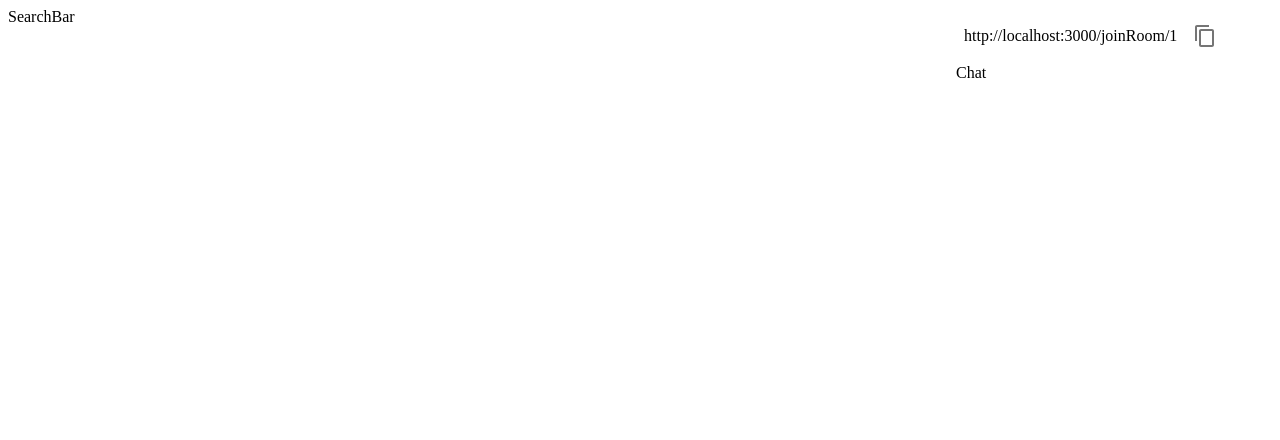
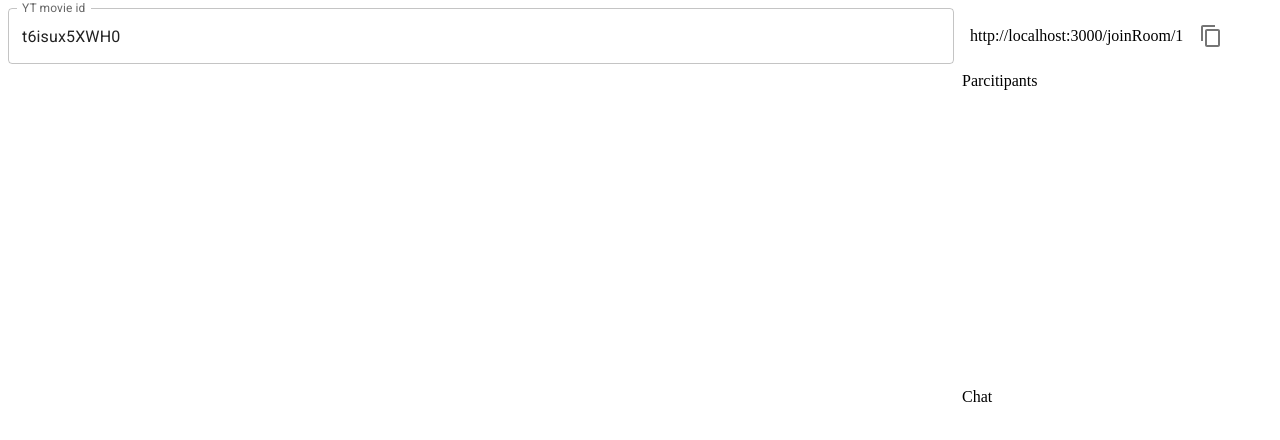
Before and after one commit to EP-coode/WatchTube, a React (Vite) app in the folder frontend/: page /room/1 in a window 1280 px wide. Shown: the top 440 px of the page. Built offline with nearby package versions, Linux system fonts and the light colour scheme; no server answers.

Commit message:
add movie id input

```diff
--- a/frontend/index.html
+++ b/frontend/index.html
@@ -11,7 +11,7 @@
       href="https://fonts.googleapis.com/icon?family=Material+Icons"
     />
     <meta name="viewport" content="width=device-width, initial-scale=1.0" />
-    <title>Vite App</title>
+    <title>Watch Tube</title>
   </head>
   <body>
     <div id="root"></div>
--- a/frontend/src/Components/ClipBoardCoppyLabel.tsx
+++ b/frontend/src/Components/ClipBoardCoppyLabel.tsx
@@ -1,13 +1,14 @@
 import React, { useState } from 'react';
 import { ContentCopy as ContentCopyIcon } from '@mui/icons-material';
-import { Box, IconButton, Snackbar } from '@mui/material';
+import { Box, IconButton, Snackbar, Tooltip } from '@mui/material';
 
 type Props = {
   label: string;
   textToCoppy: string;
+  toltipText: string
 };
 
-export default function ClipBoardCoppyLabel({ label, textToCoppy }: Props) {
+export default function ClipBoardCoppyLabel({ label, textToCoppy, toltipText }: Props) {
   const [coppyToastOpened, setCoppyToastOpened] = useState(false);
 
   const handleCoppyClick = () => {
@@ -16,6 +17,7 @@ export default function ClipBoardCoppyLabel({ label, textToCoppy }: Props) {
   };
 
   return (
+    <Tooltip title={toltipText} arrow>
       <Box
         sx={{
           display: 'flex',
@@ -25,7 +27,9 @@ export default function ClipBoardCoppyLabel({ label, textToCoppy }: Props) {
           flexDirection: 'row',
         }}
       >
-      <span style={{ overflowWrap: 'anywhere' }}>{label}</span>
+        <span style={{ overflowWrap: 'anywhere', userSelect: 'all' }}>
+          {label}
+        </span>
         <IconButton onClick={handleCoppyClick}>
           <ContentCopyIcon />
         </IconButton>
@@ -36,5 +40,6 @@ export default function ClipBoardCoppyLabel({ label, textToCoppy }: Props) {
           message="Link coppied"
         />
       </Box>
+    </Tooltip>
   );
 }
--- a/frontend/src/Views/RoomView.tsx
+++ b/frontend/src/Views/RoomView.tsx
@@ -1,19 +1,29 @@
-import { Box, Grid } from '@mui/material';
 import React, { FC, useContext, useEffect, useState } from 'react';
 import { useParams } from 'react-router';
+
+import { Grid, TextField } from '@mui/material';
+
 import { Room } from 'watch-tube-backend/common/Room';
 import ClipBoardCoppyLabel from '../Components/ClipBoardCoppyLabel';
 import { MovieController } from '../Components/MovieController';
 import { ISokcketContext, SocketContext } from '../Context/SocketContext';
-import { useYtPlayer } from '../hooks/useYtPlayer';
+import { useDebouncedValue } from '../hooks/useDebouncedValue';
 
 const RoomView: FC = () => {
   const { roomId } = useParams();
   const { socket, socketStatus } = useContext(SocketContext) as ISokcketContext;
   const [movieId, setMovieId] = useState('t6isux5XWH0');
+  const debouncedMovieId = useDebouncedValue(movieId);
 
   const roomChangeListener = (room: Room) => {
     console.log('Changed state of Room: ', room);
+  };
+
+  // TODO debounce
+  const handleMovieIdInputChange = (
+    e: React.ChangeEvent<HTMLTextAreaElement | HTMLInputElement>,
+  ) => {
+    setMovieId(e.target.value);
   };
 
   useEffect(() => {
@@ -23,21 +33,42 @@ const RoomView: FC = () => {
     };
   }, [socket]);
 
+  useEffect(() => {
+    socket?.emit('setMovie', debouncedMovieId);
+  }, [debouncedMovieId]);
+
   const roomJoinLink = `http://localhost:3000/joinRoom/${roomId}`;
 
   return (
-    <Grid container>
-      <Grid item xs={12} md={9}>
-        SearchBar
+    <Grid spacing={1} container>
+      <Grid item xs={12} md={9} sx={{ display: 'flex' }}>
+        <TextField
+          label="YT movie id"
+          value={movieId}
+          onChange={handleMovieIdInputChange}
+          sx={{
+            flexGrow: 1,
+            // m: 1
+          }}
+        />
       </Grid>
       <Grid item xs={12} md={3}>
-        <ClipBoardCoppyLabel label={roomJoinLink} textToCoppy={roomJoinLink} />
+        <ClipBoardCoppyLabel
+          label={roomJoinLink}
+          textToCoppy={roomJoinLink}
+          toltipText="Invite link"
+        />
       </Grid>
       <Grid item xs={12} md={9} sx={{ height: '80vh' }}>
-        <MovieController movieId={movieId} />
+        <MovieController movieId={debouncedMovieId} />
       </Grid>
-      <Grid item xs={3}>
-        Chat
+      <Grid item container xs={3}>
+        <Grid item xs={12}>
+          Parcitipants
+        </Grid>
+        <Grid item xs={12}>
+          Chat
+        </Grid>
       </Grid>
     </Grid>
   );
--- /dev/null
+++ b/frontend/src/hooks/useDebouncedValue.tsx
@@ -0,0 +1,15 @@
+import { useEffect, useState } from 'react';
+
+export function useDebouncedValue<T>(value: T, delay?: number): T {
+  const [debouncedValue, setDebouncedValue] = useState<T>(value);
+
+  useEffect(() => {
+    const timer = setTimeout(() => setDebouncedValue(value), delay ?? 500);
+
+    return () => {
+      clearTimeout(timer);
+    };
+  }, [value, delay]);
+
+  return debouncedValue;
+}
--- a/frontend/src/hooks/useYtPlayer.tsx
+++ b/frontend/src/hooks/useYtPlayer.tsx
@@ -12,7 +12,7 @@ export function useYtPlayer(
   const [player, setPlayer] = useState<undefined | IYoutubePleyer>(undefined);
   const playerId = useMemo(() => randomString(10), []);
 
-  const loadVideo = () => {
+  const onYoutubeLoad = () => {
     const handlePleyerStateChange = ({ data }: any) => {
       if (player == undefined) return;
       const newPlayerState = data;
@@ -38,16 +38,20 @@ export function useYtPlayer(
   };
 
   useEffect(() => {
+    console.log(`New movie: ${ytVideId}`);
+
     if (!anyWindow.YT) {
       const tag = document.createElement('script');
       tag.src = 'https://www.youtube.com/iframe_api';
-      anyWindow.onYouTubeIframeAPIReady = loadVideo;
+      anyWindow.onYouTubeIframeAPIReady = onYoutubeLoad;
       const firstScriptTag = document.getElementsByTagName('script')[0];
       firstScriptTag.parentNode?.insertBefore(tag, firstScriptTag);
-    } else {
-      loadVideo();
     }
   }, []);
+
+  useEffect(() => {
+    player?.cueVideoById(ytVideId);
+  }, [ytVideId]);
 
   return [
     player,
--- a/frontend/src/interfaces/IYoutubePlayer.ts
+++ b/frontend/src/interfaces/IYoutubePlayer.ts
@@ -16,4 +16,5 @@ export interface IYoutubePleyer {
   loadVideoById: (ytVideoId: string) => void;
   getPlayerState: () => PlayerState;
   getCurrentTime: () => number;
+  cueVideoById: (videoId: string, startSeconds?: number) => void;
 }
```
Lines whose indentation alone changed are shown as unchanged.
